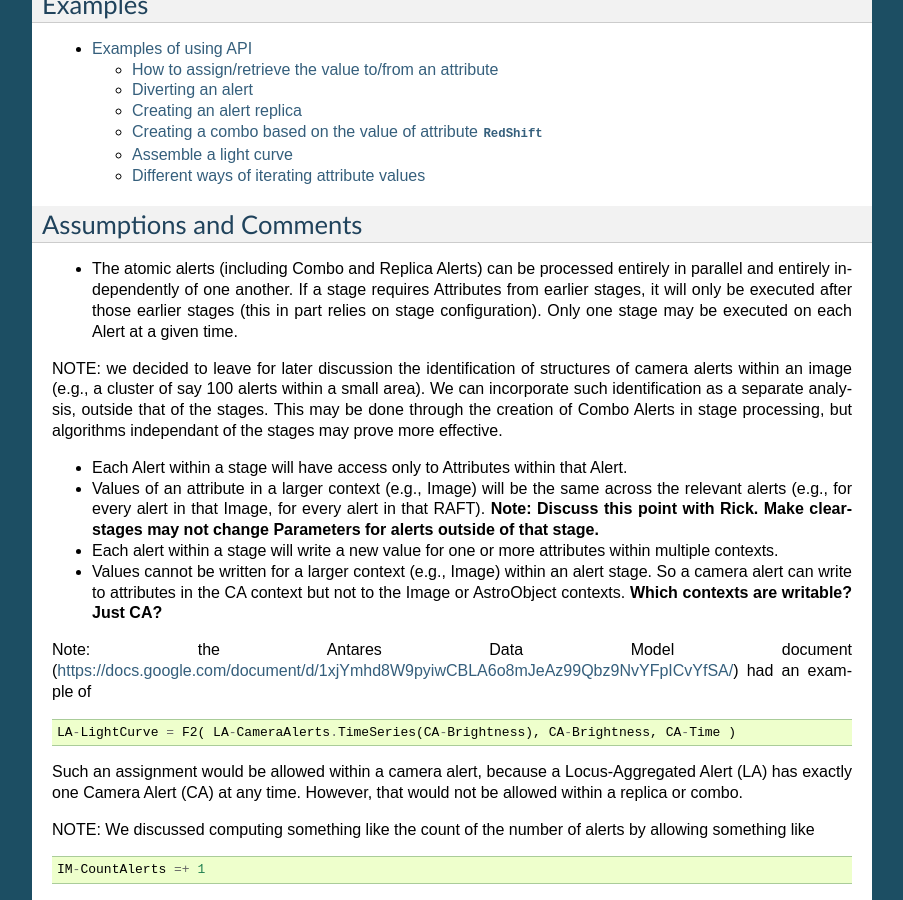
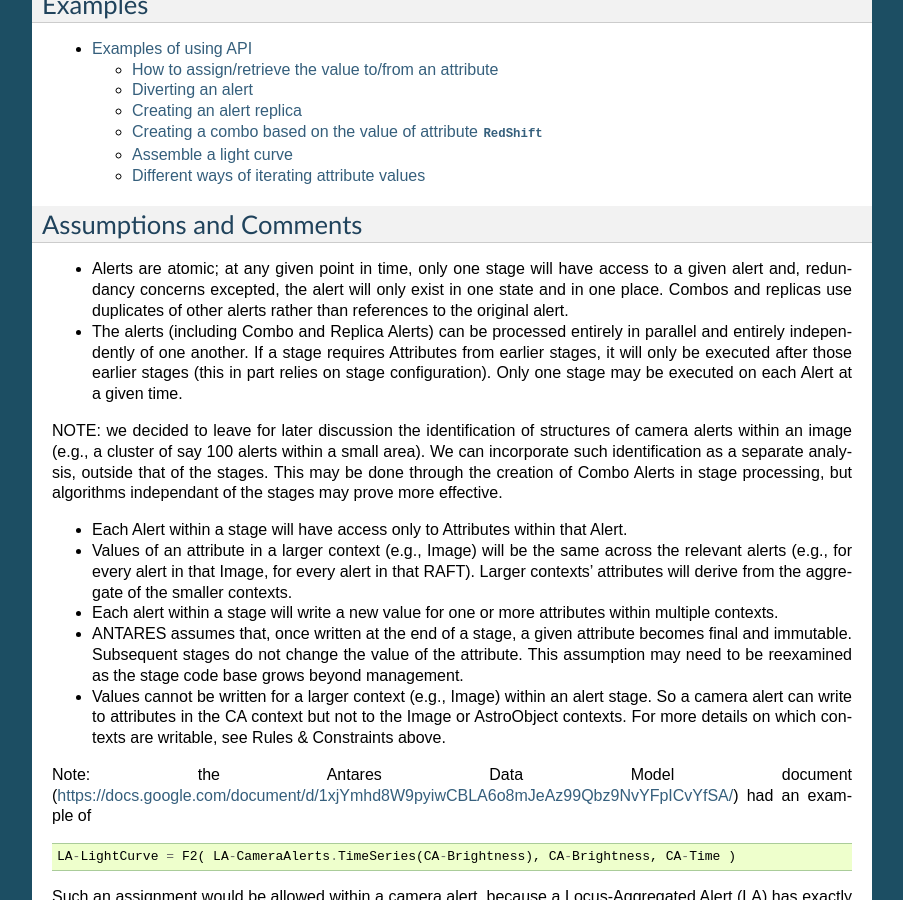
Before and after one commit to AzNOAOTares/antares-base, a Sphinx documentation site: the page built from doc/source/index.rst, in a window 1280 px wide and 900 px high, scrolled down 3885 px. Shown: the whole window, without its empty margins (198-1101 px from the left). Built offline with Sphinx 7.4.7, drawn with Linux system fonts in a browser that asks for light colours.

Commit message:
Updated mutability and propegation assumptions

```diff
--- a/doc/source/index.rst
+++ b/doc/source/index.rst
@@ -143,17 +143,21 @@ Examples
 ************************
 Assumptions and Comments
 ************************
-* The atomic alerts (including Combo and Replica Alerts) can be processed entirely in parallel and entirely independently of one another.  If a stage requires Attributes from earlier stages, it will only be executed after those earlier stages (this in part relies on stage configuration).  Only one stage may be executed on each Alert at a given time.
+* Alerts are atomic; at any given point in time, only one stage will have access to a given alert and, redundancy concerns excepted, the alert will only exist in one state and in one place.  Combos and replicas use duplicates of other alerts rather than references to the original alert.
+
+* The alerts (including Combo and Replica Alerts) can be processed entirely in parallel and entirely independently of one another.  If a stage requires Attributes from earlier stages, it will only be executed after those earlier stages (this in part relies on stage configuration).  Only one stage may be executed on each Alert at a given time.
 
 NOTE: we decided to leave for later discussion the identification of structures of camera alerts within an image (e.g., a cluster of say 100 alerts within a small area). We can incorporate such identification as a separate analysis, outside that of the stages.  This may be done through the creation of Combo Alerts in stage processing, but algorithms independant of the stages may prove more effective.
 
 * Each Alert within a stage will have access only to Attributes within that Alert.
 
-* Values of an attribute in a larger context (e.g., Image) will be the same across the relevant alerts (e.g., for every alert in that Image, for every alert in that RAFT).  **Note: Discuss this point with Rick.  Make clear- stages may not change Parameters for alerts outside of that stage.**
+* Values of an attribute in a larger context (e.g., Image) will be the same across the relevant alerts (e.g., for every alert in that Image, for every alert in that RAFT).  Larger contexts' attributes will derive from the aggregate of the smaller contexts.
 
 * Each alert within a stage will write a new value for one or more attributes within multiple contexts.
 
-* Values cannot be written for a larger context (e.g., Image) within an alert stage. So a camera alert can write to attributes in the CA context but not to the Image or AstroObject contexts.  **Which contexts are writable?  Just CA?**
+* ANTARES assumes that, once written at the end of a stage, a given attribute becomes final and immutable.  Subsequent stages do not change the value of the attribute.  This assumption may need to be reexamined as the stage code base grows beyond management.
+
+* Values cannot be written for a larger context (e.g., Image) within an alert stage. So a camera alert can write to attributes in the CA context but not to the Image or AstroObject contexts.  For more details on which contexts are writable, see Rules & Constraints above.
 
 Note: the Antares Data Model document (https://docs.google.com/document/d/1xjYmhd8W9pyiwCBLA6o8mJeAz99Qbz9NvYFpICvYfSA/) had an example of
 
```
